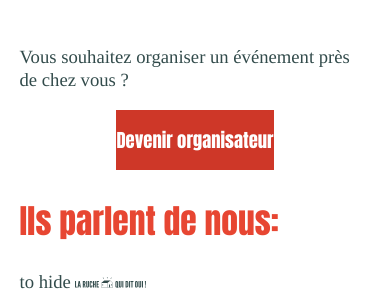
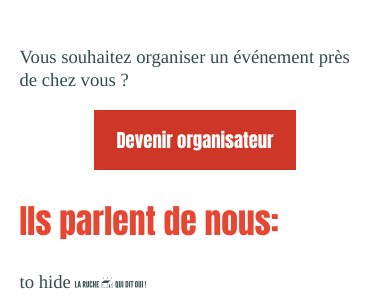
Before and after one commit to FelixTx/sas, a PHP site: page / in a window 390 px wide. Shown: the part 1307-1607 px from the top of the page. Run offline with PHP 8.4, Linux system fonts and the light colour scheme; some web fonts are replaced.

Commit message:
smaller h1

```diff
--- a/css/custom.css
+++ b/css/custom.css
@@ -296,6 +296,9 @@ tr p {
 
 @media screen and (max-width: 980px) {
 
+h1 {
+	font-size: 2.5em;
+}
 	#banner div {
 		margin:auto;
 		width: 70%;
--- a/css/main.css
+++ b/css/main.css
@@ -1772,18 +1772,6 @@
 			background-color: #e63a29;
 		}
 
-		@media screen and (max-width: 480px) {
-
-			input[type="submit"],
-			input[type="reset"],
-			input[type="button"],
-			button,
-			.button {
-				padding: 0;
-			}
-
-		}
-
 /* Feature */
 
 	.feature-grid {
```
